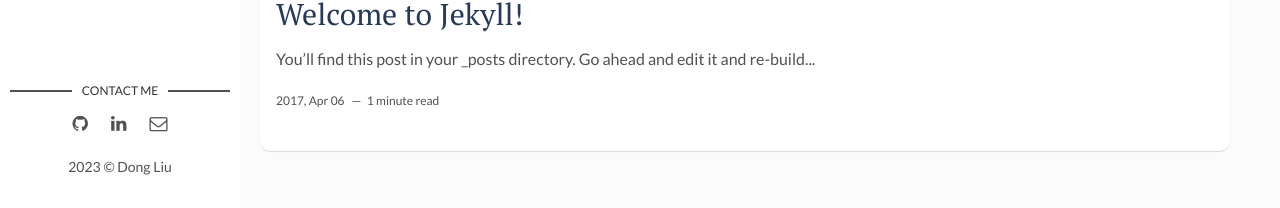
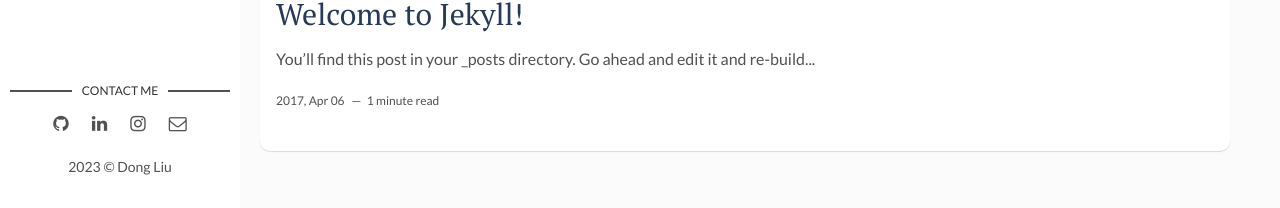
Before and after one commit to liudoong/liudoong.github.io, a Jekyll site: the page built from index.html, in a window 1280 px wide and 1256 px high. Shown: the part 1045-1253 px from the top of the window. Built offline with Jekyll 4.4.1, drawn with Linux system fonts in a browser that asks for light colours; the list of posts is cut into pages by our own code.

Commit message:
add instagram

```diff
--- a/_layouts/main.html
+++ b/_layouts/main.html
@@ -26,6 +26,13 @@ layout: default
         {% else %}
           <li class="linkedin"><a href="https://in.linkedin.com/" target="_blank"><i class="fa fa-linkedin" aria-hidden="true"></i></a></li>
         {% endif %}
+
+         {% if site.social-linkedin %}
+           <li class="instagram"><a href="https://instagram.com/in/{{site.social-instagram}}" target="_blank"><i class="fa fa-instagram"></i></a></li>
+         {% else %}
+           <li class="instagram"><a href="https://instagram.com/" target="_blank"><i class="fa fa-instagram" aria-hidden="true"></i></a></li>
+         {% endif %}
+
         {% if site.social-email %}
           <li class="email"><a href="mailto:{{site.social-email}}"><i class="fa fa-envelope-o"></i></a></li>
         {% else %}
```
Also changed, not shown: 2 other files.
